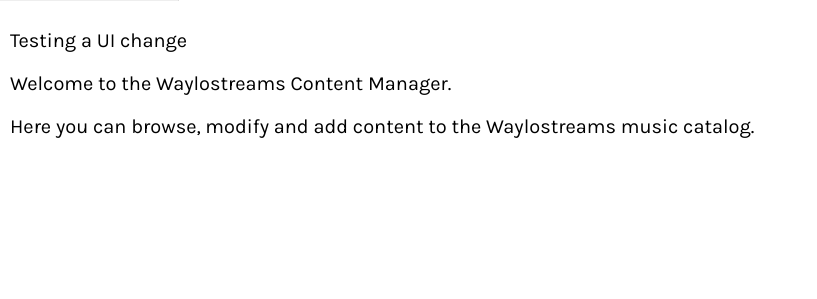
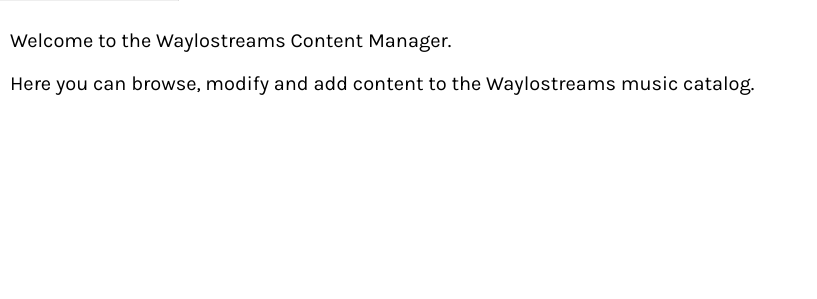
Before and after one commit to waylostreamers/catalog, a Django app: page / in a window 1280 px wide. Shown: the part 42-341 px from the top of the page, without its empty margins (0-817 px from the left). Run offline with Django 3.2, Linux system fonts and the light colour scheme; parts of the project's set-up code (start-up, migrations or seed data) failed here and were passed over.

Commit message:
remove previous UI change

```diff
--- a/content/templates/index.html
+++ b/content/templates/index.html
@@ -1,6 +1,5 @@
 {% extends "base.html" %}
 {% block content %}
-<p>Testing a UI change</p>
 <p>Welcome to the Waylostreams Content Manager.</p>
 <p>Here you can browse, modify and add content to the Waylostreams music catalog.</p>
 {% endblock content %}
```
